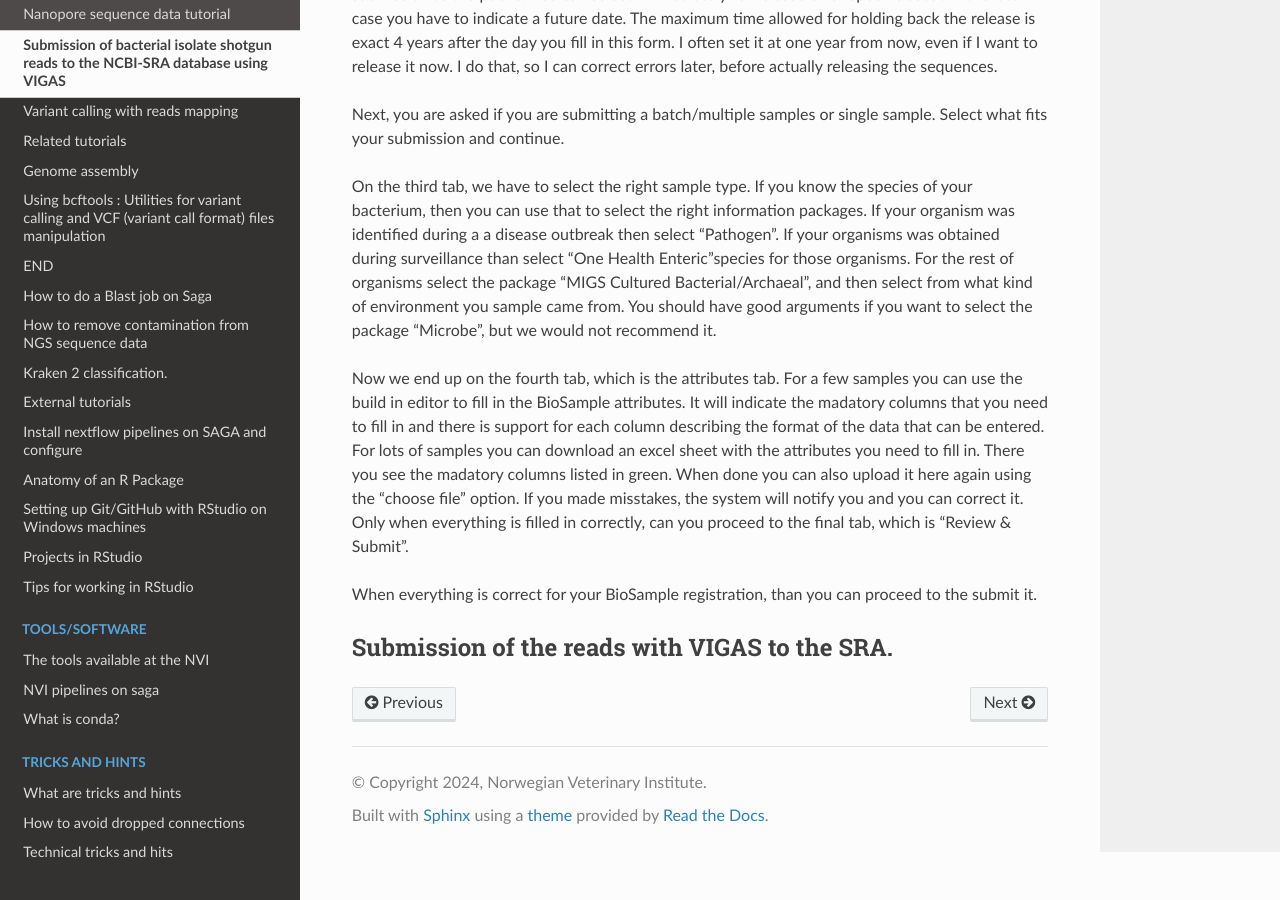
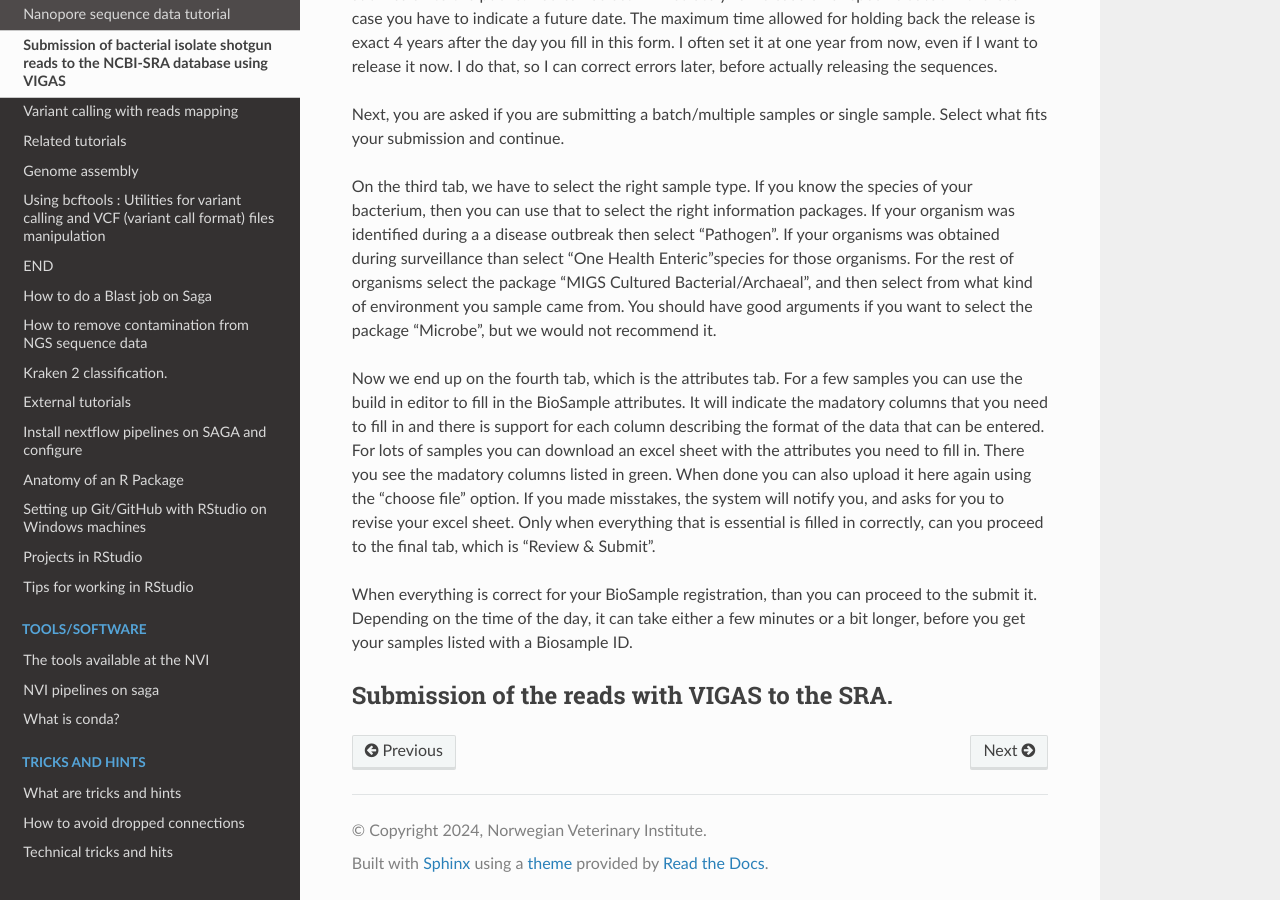
Before and after one commit to NorwegianVeterinaryInstitute/nvi-documentation, a Sphinx documentation site: the page built from docs/source/tutorials/Submission_to_NCBI.md, in a window 1280 px wide and 900 px high, scrolled down 2518 px. Built offline with Sphinx 7.4.7 and the Read the Docs theme 2.0.0, drawn with Linux system fonts in a browser that asks for light colours; pages that are not in the unit, such as notebooks, are missing from menus.

Commit message:
Updated the text of Submission_to_NCBI.md

```diff
--- a/docs/source/tutorials/Submission_to_NCBI.md
+++ b/docs/source/tutorials/Submission_to_NCBI.md
@@ -43,8 +43,8 @@ Next, you are asked if you are submitting a batch/multiple samples or single sam
 On the third tab, we have to select the right sample type. If you know the species of your bacterium, then you can use that to select the right information packages. If your organism was identified during a a disease outbreak then select "Pathogen". If your organisms was obtained during surveillance than select "One Health Enteric"species for those organisms. For the rest of organisms select the package "MIGS Cultured Bacterial/Archaeal", and then select from what kind of environment you sample came from. You should have good arguments if you want to select the package "Microbe", but we would not recommend it.
 
 Now we end up on the fourth tab, which is the attributes tab. For a few samples you can use the build in editor to fill in the BioSample attributes. It will indicate the madatory columns that you need to fill in and there is support for each column describing the format of the data that can be entered.
-For lots of samples you can download an excel sheet with the attributes you need to fill in. There you see the madatory columns listed in green. When done you can also upload it here again using the "choose file" option. If you made misstakes, the system will notify you and you can correct it. Only when everything is filled in correctly, can you proceed to the final tab, which is "Review & Submit".
+For lots of samples you can download an excel sheet with the attributes you need to fill in. There you see the madatory columns listed in green. When done you can also upload it here again using the "choose file" option. If you made misstakes, the system will notify you, and asks for you to revise your excel sheet. Only when everything that is essential is filled in correctly, can you proceed to the final tab, which is "Review & Submit".
 
-When everything is correct for your BioSample registration, than you can proceed to the submit it.
+When everything is correct for your BioSample registration, than you can proceed to the submit it. Depending on the time of the day, it can take either a few minutes or a bit longer, before you get your samples listed with a Biosample ID.
 
 ## Submission of the reads with VIGAS to the SRA.
```
